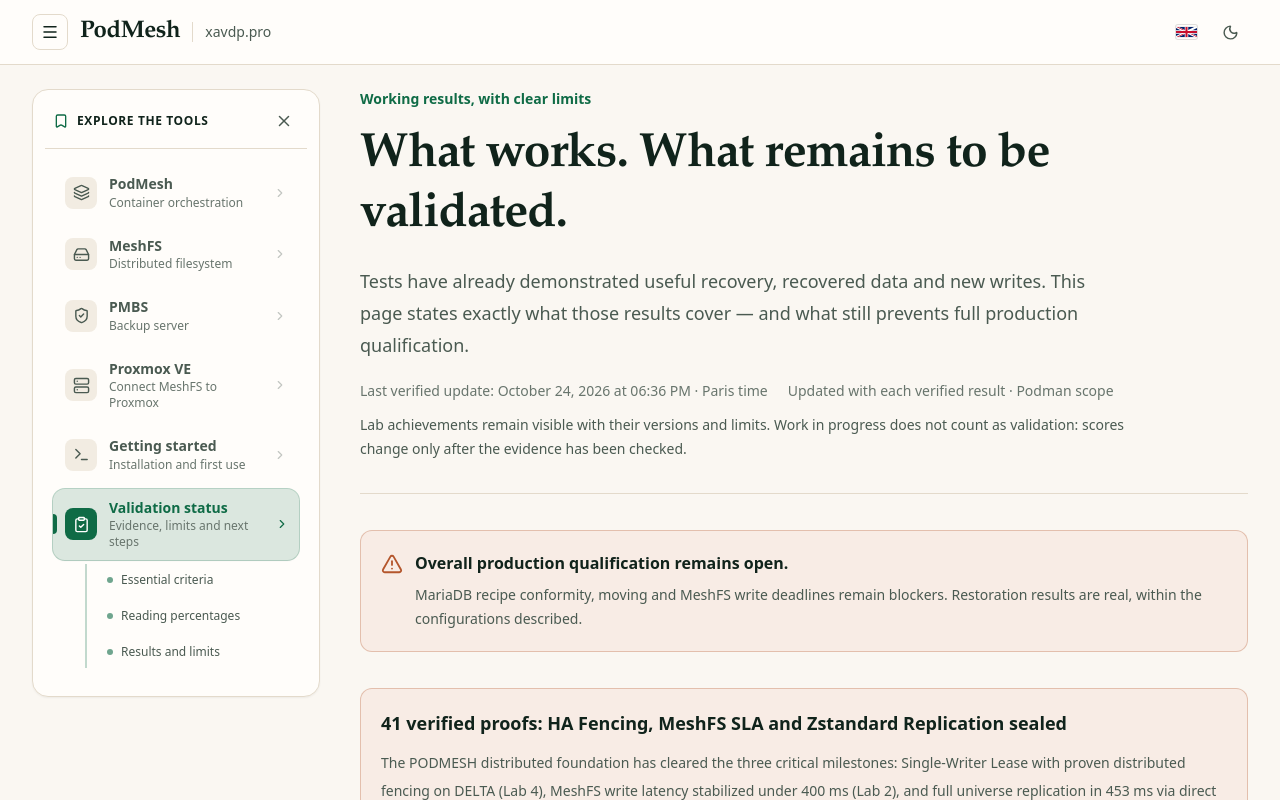
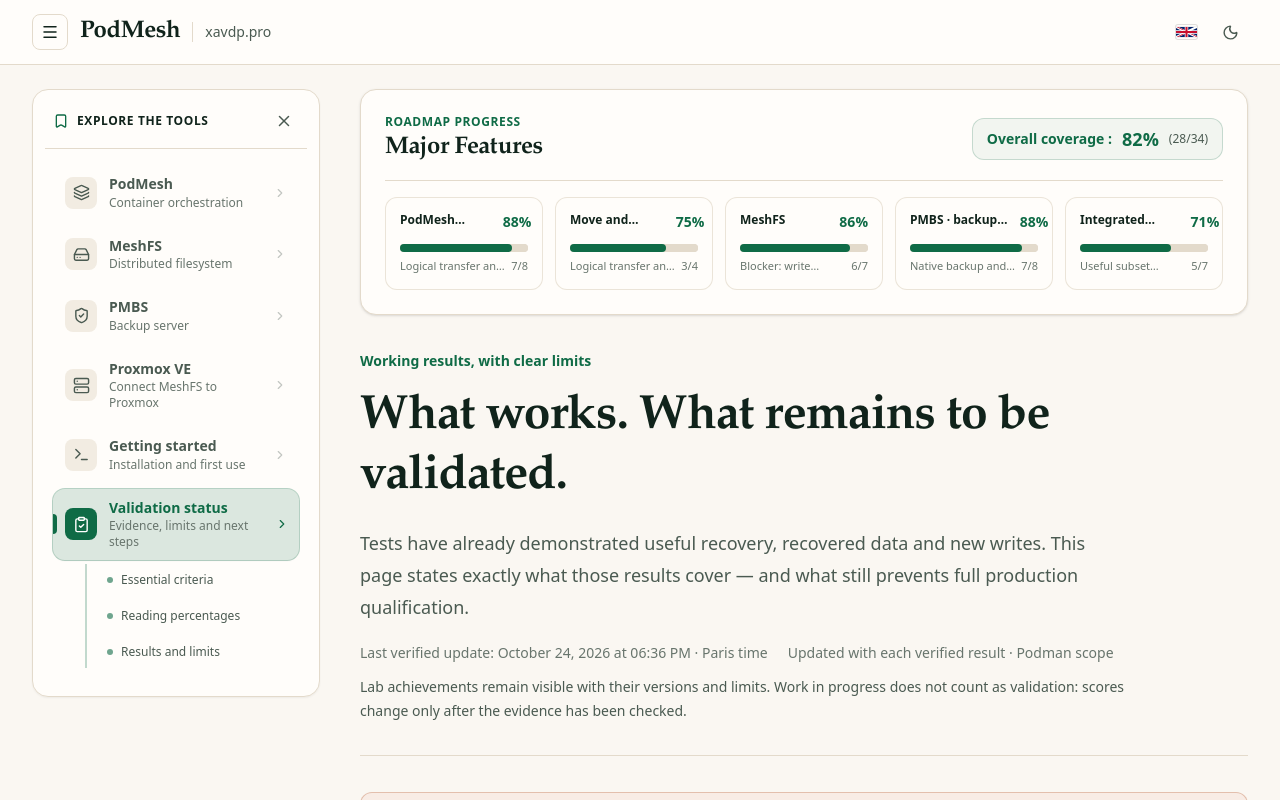
Before and after one commit to xavdp-pro/podmesh, a React (Vite) app in the folder showcase/: page /validation in a window 1280 px wide. Shown: the top 800 px of the page. Built offline with nearby package versions, Linux system fonts and the light colour scheme.

Commit message:
feat(validation): add compact top hero progress bar for major features

```diff
--- a/showcase/src/pages/ValidationPage.jsx
+++ b/showcase/src/pages/ValidationPage.jsx
@@ -15,8 +15,93 @@
   const timestamp = snapshot.updatedAtUTC || `${snapshot.updatedAt}T12:00:00Z`
   const date = new Intl.DateTimeFormat(lang, { day: 'numeric', month: 'long', year: 'numeric', hour: '2-digit', minute: '2-digit', timeZone: 'Europe/Paris' }).format(new Date(timestamp))
 
+  const allChecks = snapshot.features.flatMap((f) => f.checks)
+  const totalValidated = allChecks.filter((c) => c.status === 'validated').length
+  const totalChecks = allChecks.length
+  const overallPercentage = Math.round((100 * totalValidated) / totalChecks)
+
+  const heroLabels = {
+    fr: {
+      eyebrow: "Synthèse d'avancement",
+      title: 'Grandes fonctionnalités',
+      global: 'Couverture globale',
+      counted: 'critères validés'
+    },
+    en: {
+      eyebrow: 'Roadmap Progress',
+      title: 'Major Features',
+      global: 'Overall coverage',
+      counted: 'validated criteria'
+    },
+    es: {
+      eyebrow: 'Resumen de avance',
+      title: 'Grandes funcionalidades',
+      global: 'Cobertura global',
+      counted: 'criterios validados'
+    }
+  }[lang] || {
+    eyebrow: "Synthèse d'avancement",
+    title: 'Grandes fonctionnalités',
+    global: 'Couverture globale',
+    counted: 'critères validés'
+  }
+
   return (
     <article id="validation" tabIndex={-1} className="scroll-mt-24 space-y-9">
+      {/* Barre de progression synthétique en début de page */}
+      <section
+        className="rounded-2xl border border-line bg-surface p-5 sm:p-6 shadow-sm"
+        aria-label={heroLabels.title}
+        data-hero-progress
+      >
+        <div className="flex flex-wrap items-center justify-between gap-3 border-b border-line pb-4 mb-4">
+          <div>
+            <p className="text-xs font-semibold uppercase tracking-wider text-accent">{heroLabels.eyebrow}</p>
+            <h2 className="site-display mt-0.5 text-xl font-bold sm:text-2xl">{heroLabels.title}</h2>
+          </div>
+          <div className="flex items-center gap-2.5 rounded-xl border border-accent/20 bg-accent/5 px-3.5 py-1.5 text-sm font-semibold text-accent">
+            <span>{heroLabels.global} :</span>
+            <span className="text-lg font-bold tabular-nums">{overallPercentage}%</span>
+            <span className="text-xs font-normal text-fg-muted">({totalValidated}/{totalChecks})</span>
+          </div>
+        </div>
+
+        <div className="grid gap-3 sm:grid-cols-2 lg:grid-cols-5">
+          {snapshot.features.map((feature) => {
+            const score = coverage(feature)
+            const blocking = feature.checks.some((criterion) => criterion.status === 'blocked')
+            return (
+              <a
+                key={feature.id}
+                href={`#validation-${feature.id}`}
+                className="group flex flex-col justify-between rounded-xl border border-line/70 bg-surface p-3.5 transition-all hover:border-accent hover:shadow-sm"
+              >
+                <div className="flex items-start justify-between gap-2">
+                  <span className="text-xs font-semibold text-fg transition-colors group-hover:text-accent line-clamp-1">
+                    {feature.name[lang]}
+                  </span>
+                  <span className={`text-sm font-bold tabular-nums ${blocking ? 'text-warm' : 'text-accent'}`}>
+                    {score.percentage}%
+                  </span>
+                </div>
+                <div className="mt-3">
+                  <progress
+                    className={`validation-progress h-2 w-full ${blocking ? 'text-warm' : 'text-accent'}`}
+                    value={score.validated}
+                    max={score.total}
+                    aria-label={`${feature.name[lang]} : ${score.percentage}%`}
+                  />
+                  <div className="mt-1.5 flex justify-between text-[11px] text-fg-faint">
+                    <span className="line-clamp-1">{feature.state[lang]}</span>
+                    <span className="shrink-0">{score.validated}/{score.total}</span>
+                  </div>
+                </div>
+              </a>
+            )
+          })}
+        </div>
+      </section>
+
       <header className="border-b border-line pb-8">
         <p className="text-sm font-semibold text-accent">{copy.eyebrow}</p>
         <h1 className="site-display mt-4 max-w-3xl text-4xl font-semibold leading-tight sm:text-5xl">{copy.title}</h1>
```
